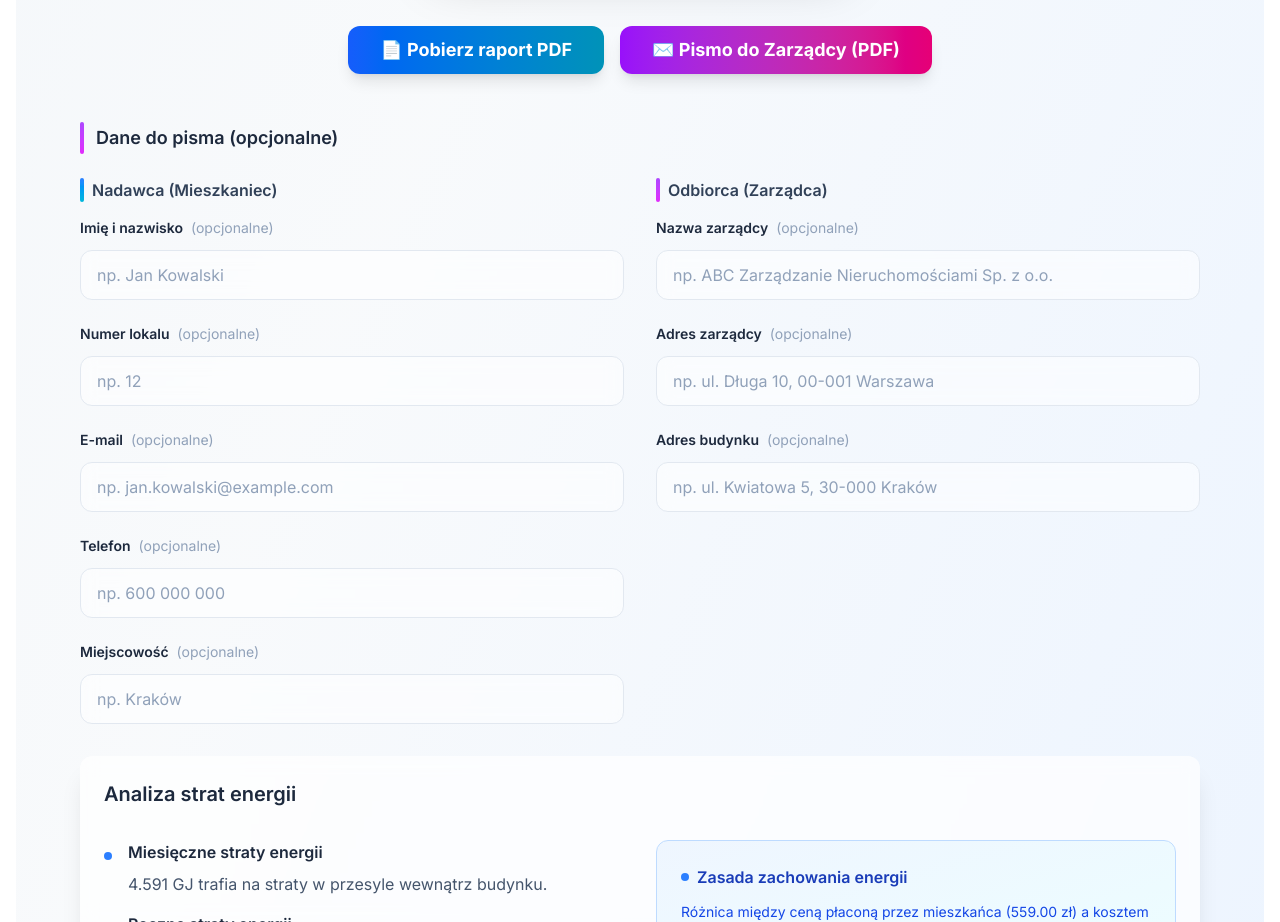
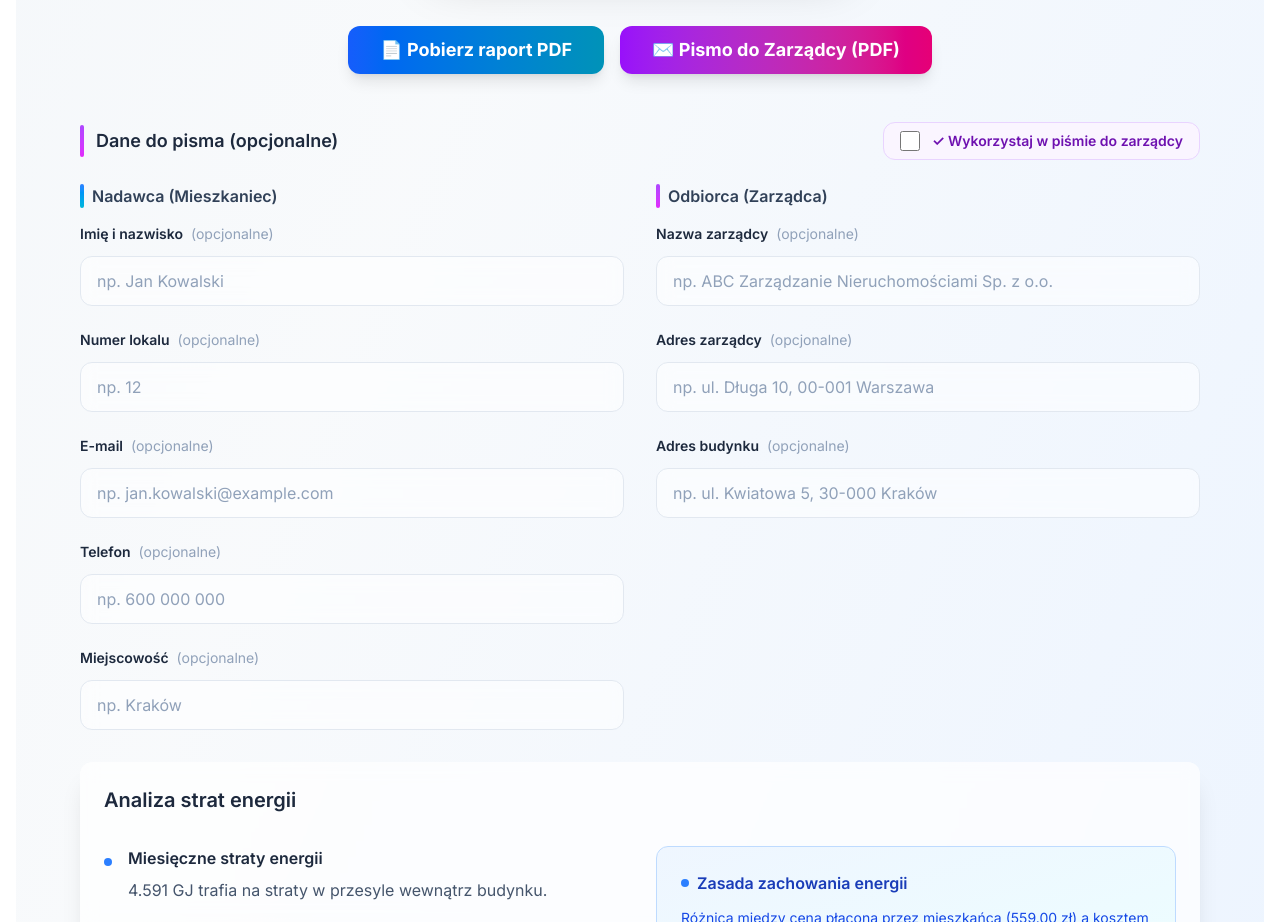
Before and after one commit to maciejslusarczykprofinstal/CWUv6, a Next.js app: page /mieszkancy in a window 1280 px wide. Shown: the part 1920-2842 px from the top of the page. Built offline with nearby package versions, Linux system fonts and the light colour scheme.

Commit message:
feat(ui): checkbox 'Wykorzystaj w piśmie do zarządcy' kontroluje czy dane osobowe trafiają do PDF

```diff
--- a/src/app/mieszkancy/page.tsx
+++ b/src/app/mieszkancy/page.tsx
@@ -26,6 +26,7 @@ type Inputs = {
   hotTempC: number;
   heatPriceFromCity: number;
   // Dane do pisma (opcjonalne)
+  useLetterData?: boolean;
   managerName?: string;
   managerAddress?: string;
   buildingAddress?: string;
@@ -44,6 +45,7 @@ export default function MieszkancyPage() {
     coldTempC: 10,
     hotTempC: 55,
     heatPriceFromCity: 90,
+    useLetterData: false,
   });
   const [showBreakdown, setShowBreakdown] = useState(false);
 
@@ -89,7 +91,7 @@ export default function MieszkancyPage() {
     calculateResults(inputs);
   }, [inputs]);
 
-  function handleInputChange(field: keyof Inputs, value: number | string) {
+  function handleInputChange(field: keyof Inputs, value: number | string | boolean) {
     setInputs(prev => ({ ...prev, [field]: value }));
   }
 
@@ -129,7 +131,19 @@ export default function MieszkancyPage() {
   async function onDownloadLetter() {
     if (!res || !inputs) return;
     const { ResidentLetterPDFDocument } = await import("@/lib/report/resident-letter-pdf-client");
-    const doc = <ResidentLetterPDFDocument input={inputs} result={res} />;
+    // Jeśli checkbox nie jest zaznaczony, przekaż puste dane
+    const letterInput = inputs.useLetterData ? inputs : {
+      ...inputs,
+      managerName: '',
+      managerAddress: '',
+      buildingAddress: '',
+      apartmentNumber: '',
+      residentName: '',
+      letterCity: '',
+      residentEmail: '',
+      residentPhone: ''
+    };
+    const doc = <ResidentLetterPDFDocument input={letterInput} result={res} />;
     void generatePdfClient(doc, "pismo-do-zarzadcy.pdf");
   }
 
@@ -562,11 +576,24 @@ export default function MieszkancyPage() {
           </div>
         )}
               <div className="space-y-6">
-                <div className="flex items-center gap-3 mb-6">
-                  <div className="w-1 h-8 bg-gradient-to-b from-purple-500 to-fuchsia-500 rounded-full"></div>
-                  <h3 className="text-lg font-semibold text-slate-800 dark:text-slate-200">
-                    Dane do pisma (opcjonalne)
-                  </h3>
+                <div className="flex items-center justify-between mb-6">
+                  <div className="flex items-center gap-3">
+                    <div className="w-1 h-8 bg-gradient-to-b from-purple-500 to-fuchsia-500 rounded-full"></div>
+                    <h3 className="text-lg font-semibold text-slate-800 dark:text-slate-200">
+                      Dane do pisma (opcjonalne)
+                    </h3>
+                  </div>
+                  <label className="flex items-center gap-3 cursor-pointer px-4 py-2 bg-purple-50 dark:bg-purple-950/30 border border-purple-200 dark:border-purple-800 rounded-xl hover:bg-purple-100 dark:hover:bg-purple-900/40 transition-all">
+                    <input
+                      type="checkbox"
+                      checked={inputs.useLetterData || false}
+                      onChange={(e) => handleInputChange('useLetterData', e.target.checked)}
+                      className="w-5 h-5 text-purple-600 bg-white dark:bg-slate-800 border-purple-300 dark:border-purple-700 rounded focus:ring-2 focus:ring-purple-500 cursor-pointer"
+                    />
+                    <span className="text-sm font-semibold text-purple-800 dark:text-purple-300">
+                      ✓ Wykorzystaj w piśmie do zarządcy
+                    </span>
+                  </label>
                 </div>
 
                 {/* Układ dwukolumnowy: Nadawca (lewa) | Odbiorca (prawa) */}
```
Also changed, not shown: 1 other file (tests, documents, lock files or other folders).
